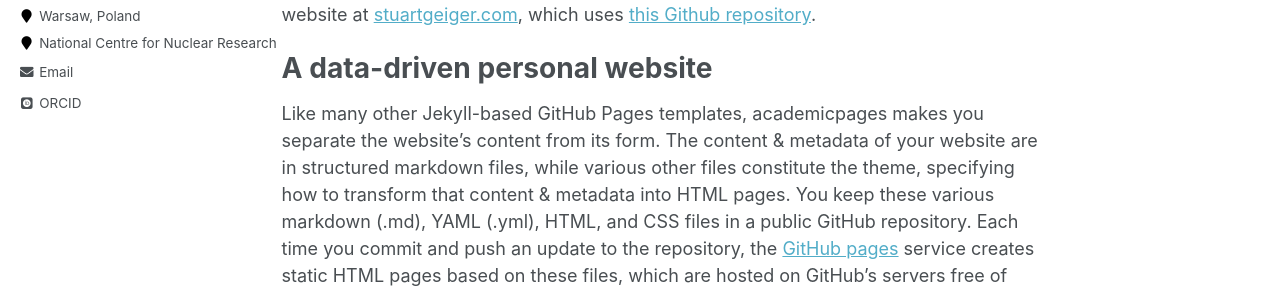
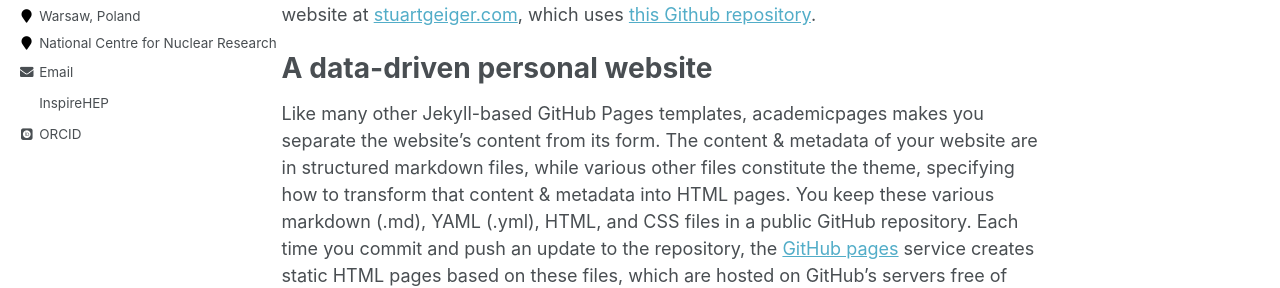
Before and after one commit to nilsanilsson/nilsanilsson.github.io, a Jekyll site: the page built from _pages/about.md, in a window 1280 px wide. Shown: the part 430-718 px from the top of the page. Built offline with Jekyll 4.4.1, drawn with Linux system fonts in a browser that asks for light colours; some web fonts are replaced.

Commit message:
Initial commit

```diff
--- a/_includes/author-profile.html
+++ b/_includes/author-profile.html
@@ -51,6 +51,9 @@
       {% endif %}
       {% if author.linkedin %}
         <li><a href="https://www.linkedin.com/in/{{ author.linkedin }}"><i class="fab fa-fw fa-linkedin" aria-hidden="true"></i> LinkedIn</a></li>
+      {% endif %}
+      {% if author.inspire %}
+        <li><a href="https://http://inspirehep.net/author/profile/{{ author.linkedin }}"><i class="fab fa-fw fa-inspire" aria-hidden="true"></i> InspireHEP</a></li>
       {% endif %}
       {% if author.xing %}
         <li><a href="https://www.xing.com/profile/{{ author.xing }}"><i class="fab fa-fw fa-xing-square" aria-hidden="true"></i> XING</a></li>
```
